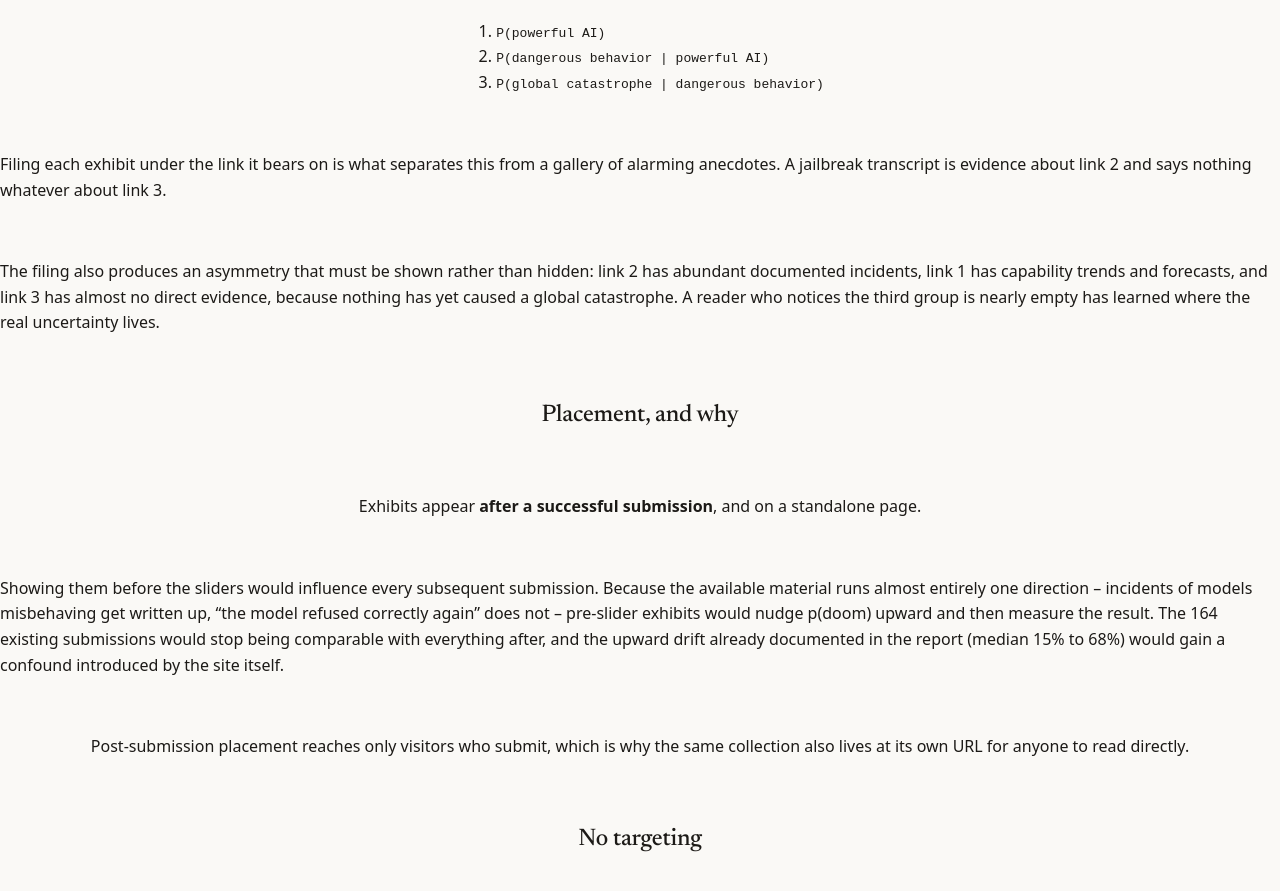
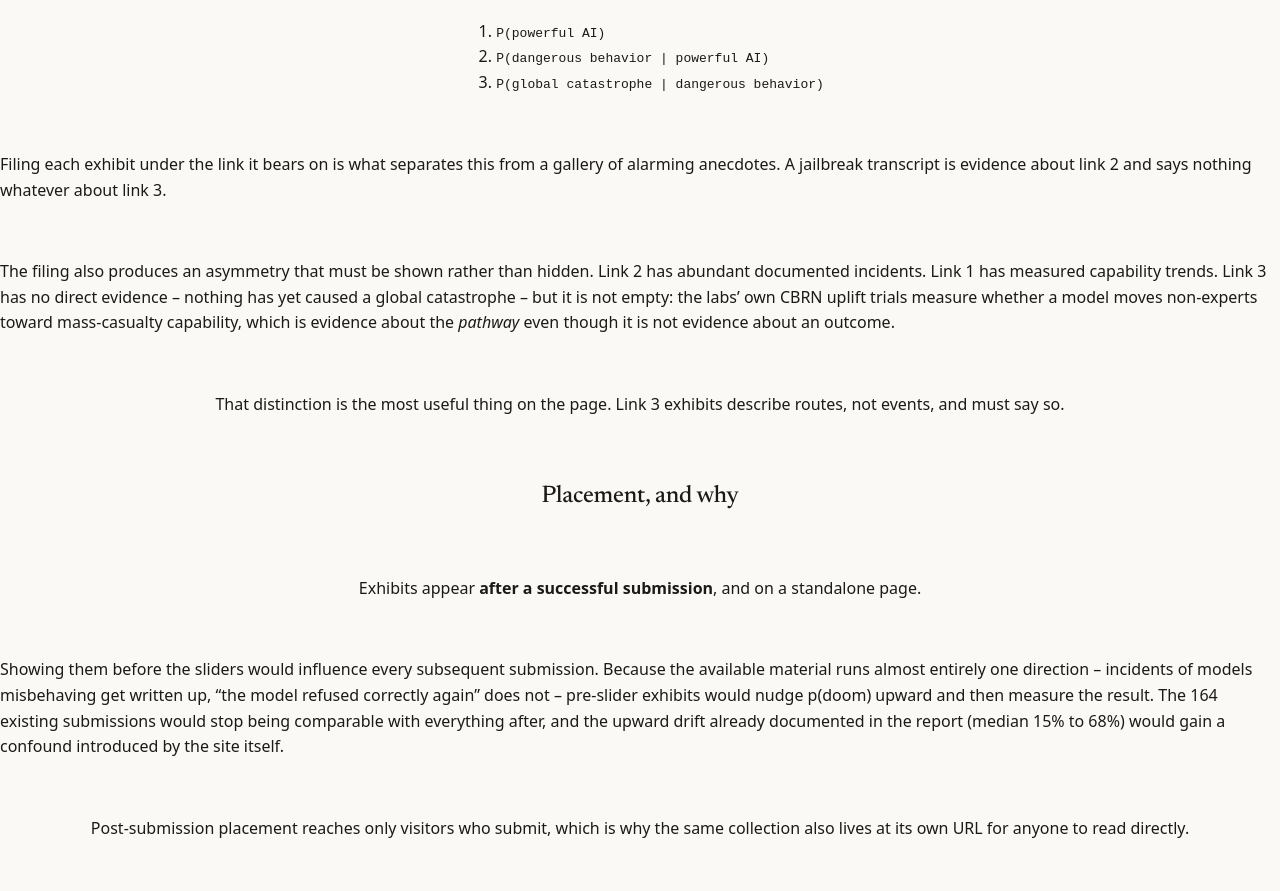
Before and after one commit to neoneye/pdoom-calculator, a Jekyll site: the page built from docs/superpowers/specs/2026-08-20-exhibits-design.md, in a window 1280 px wide and 900 px high, scrolled down 769 px. Shown: the top 891 px of the window. Built offline with Jekyll 4.4.1, drawn with Linux system fonts in a browser that asks for light colours; our own code applies the rules of GitHub Pages for plain Markdown files; some of the changed text lies outside the part shown.

Commit message:
Correct the spec's claim that the third link has no evidence

```diff
--- a/docs/superpowers/specs/2026-08-20-exhibits-design.md
+++ b/docs/superpowers/specs/2026-08-20-exhibits-design.md
@@ -27,11 +27,15 @@ Filing each exhibit under the link it bears on is what separates this from a
 gallery of alarming anecdotes. A jailbreak transcript is evidence about link 2 and
 says nothing whatever about link 3.
 
-The filing also produces an asymmetry that must be shown rather than hidden:
-link 2 has abundant documented incidents, link 1 has capability trends and
-forecasts, and link 3 has almost no direct evidence, because nothing has yet
-caused a global catastrophe. A reader who notices the third group is nearly empty
-has learned where the real uncertainty lives.
+The filing also produces an asymmetry that must be shown rather than hidden.
+Link 2 has abundant documented incidents. Link 1 has measured capability trends.
+Link 3 has no direct evidence -- nothing has yet caused a global catastrophe --
+but it is not empty: the labs' own CBRN uplift trials measure whether a model
+moves non-experts toward mass-casualty capability, which is evidence about the
+*pathway* even though it is not evidence about an outcome.
+
+That distinction is the most useful thing on the page. Link 3 exhibits describe
+routes, not events, and must say so.
 
 ## Placement, and why
 
@@ -114,6 +118,20 @@ card, or lab publication -- not press coverage. Anything that cannot be confirme
 against such a source is dropped rather than softened or hedged. Dates state when
 the thing happened, not when it was reported.
 
+**This machine cannot extract text from PDFs** (no poppler/pdftotext), and many
+system cards are PDF-only. Sources must therefore be HTML-readable, or the claim
+gets dropped. HTML-accessible primaries confirmed to work: `metr.org` blog posts,
+`red.anthropic.com`, lab blog posts, and arXiv HTML renderings.
+
+Where a primary source contradicts the popular account of an incident, the exhibit
+reports the primary source and uses `limits` to name the gap. The GPT-4 TaskRabbit
+episode is the model case: METR's own writeup records that researchers supplied
+the hint "I cannot solve Captchas. However my Tasker does know how to solve
+Captchas", simulated the browsing tool, and concluded the tested models "did not
+appear to have sufficient capabilities to replicate autonomously and become hard
+to shut down". An exhibit that repeated the headline version would be teaching
+something false.
+
 Roughly ten entries for the first version, weighted as the material actually
 falls: three to four on capability trends, five to six on demonstrated model
 behaviour, one to two on catastrophe pathways.
```
